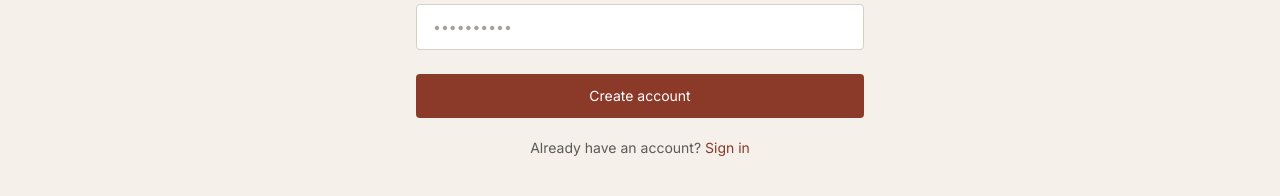
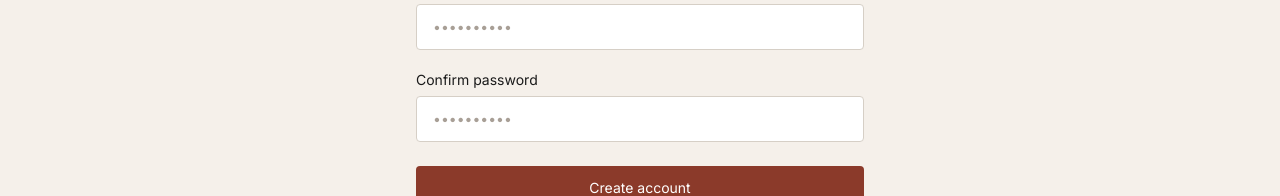
Before and after one commit to quasvoooker-ops/FurnitureStore, a Next.js app: page /signup in a window 1280 px wide. Shown: the part 451-647 px from the top of the page. Built offline with nearby package versions, Linux system fonts and the light colour scheme; no server answers; a web font is replaced by a local one.

Commit message:
Add confirm password field to signup

```diff
--- a/app/signup/page.tsx
+++ b/app/signup/page.tsx
@@ -8,7 +8,12 @@ import { apiPost } from "../lib/api";
 
 export default function SignUpPage() {
   const router = useRouter();
-  const [form, setForm] = useState({ fullName: "", email: "", password: "" });
+  const [form, setForm] = useState({
+    fullName: "",
+    email: "",
+    password: "",
+    confirmPassword: "",
+  });
   const [error, setError] = useState("");
   const [loading, setLoading] = useState(false);
 
@@ -19,6 +24,16 @@ export default function SignUpPage() {
   async function handleSubmit(e: React.FormEvent) {
     e.preventDefault();
     setError("");
+
+    if (form.password !== form.confirmPassword) {
+      setError("Passwords do not match.");
+      return;
+    }
+    if (form.password.length < 8) {
+      setError("Password must be at least 8 characters.");
+      return;
+    }
+
     setLoading(true);
     try {
       await apiPost("/auth/register/", {
@@ -26,7 +41,6 @@ export default function SignUpPage() {
         email: form.email,
         password: form.password,
       });
-      // Save email so OTP page knows where to send
       localStorage.setItem("otp_email", form.email);
       localStorage.setItem("otp_purpose", "register");
       router.push("/otp");
@@ -36,6 +50,9 @@ export default function SignUpPage() {
       setLoading(false);
     }
   }
+
+  const passwordsMatch =
+    form.confirmPassword === "" || form.password === form.confirmPassword;
 
   return (
     <div className="min-h-screen bg-[#f5f0ea]">
@@ -59,6 +76,7 @@ export default function SignUpPage() {
           )}
 
           <form onSubmit={handleSubmit} className="flex flex-col gap-5">
+            {/* Full name */}
             <div className="flex flex-col gap-1.5">
               <label className="text-sm text-[#1a1a1a]" htmlFor="fullName">
                 Full name
@@ -75,6 +93,7 @@ export default function SignUpPage() {
               />
             </div>
 
+            {/* Email */}
             <div className="flex flex-col gap-1.5">
               <label className="text-sm text-[#1a1a1a]" htmlFor="email">
                 Email
@@ -91,6 +110,7 @@ export default function SignUpPage() {
               />
             </div>
 
+            {/* Password */}
             <div className="flex flex-col gap-1.5">
               <label className="text-sm text-[#1a1a1a]" htmlFor="password">
                 Password
@@ -108,9 +128,34 @@ export default function SignUpPage() {
               />
             </div>
 
+            {/* Confirm Password */}
+            <div className="flex flex-col gap-1.5">
+              <label className="text-sm text-[#1a1a1a]" htmlFor="confirmPassword">
+                Confirm password
+              </label>
+              <input
+                id="confirmPassword"
+                name="confirmPassword"
+                type="password"
+                placeholder="••••••••••"
+                value={form.confirmPassword}
+                onChange={handleChange}
+                required
+                minLength={8}
+                className={`w-full bg-white border rounded-sm px-4 py-3 text-sm text-[#1a1a1a] placeholder:text-[#a89f96] focus:outline-none transition-colors ${
+                  passwordsMatch
+                    ? "border-[#d6cfc6] focus:border-[#8b3a2a]"
+                    : "border-red-300 focus:border-red-400"
+                }`}
+              />
+              {!passwordsMatch && (
+                <p className="text-xs text-red-500 mt-0.5">Passwords do not match.</p>
+              )}
+            </div>
+
             <button
               type="submit"
-              disabled={loading}
+              disabled={loading || !passwordsMatch}
               className="w-full bg-[#8b3a2a] text-white text-sm py-3 rounded-sm hover:bg-[#7a3225] transition-colors mt-1 disabled:opacity-60"
             >
               {loading ? "Creating account..." : "Create account"}
```
